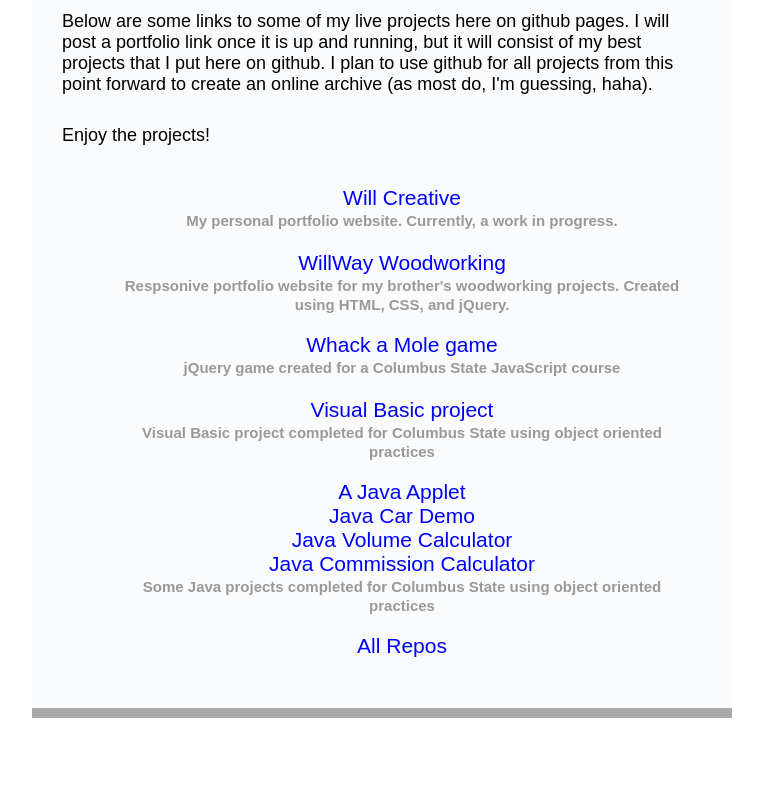
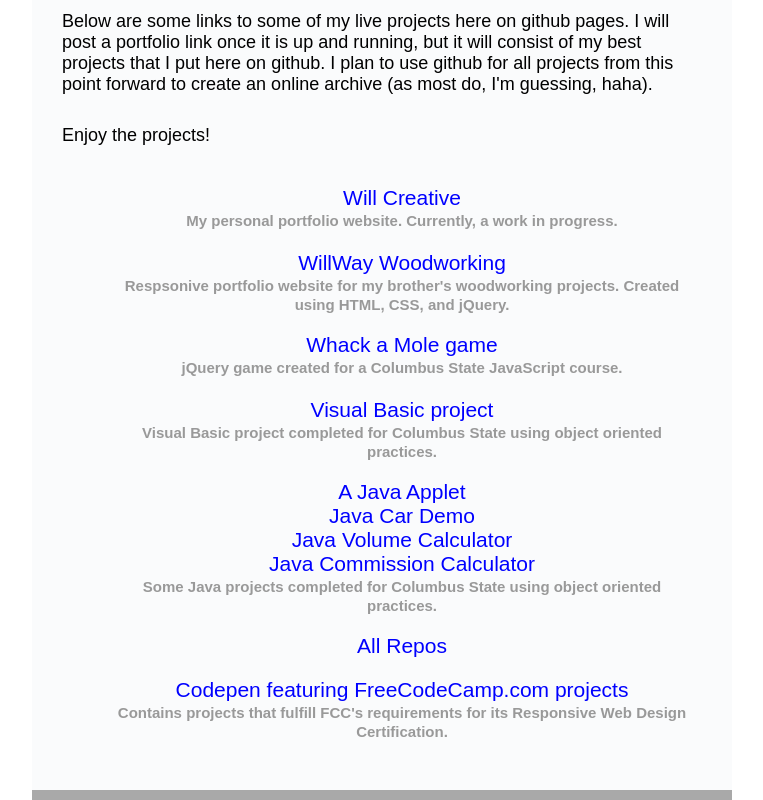
Before and after one commit to derekwilldev/dwilldev.github.io, a plain HTML site: page index.html in a window 1280 px wide. Shown: the part 370-1170 px from the top of the page, without its empty margins (258-1021 px from the left). Before the commit the page ends 1088 px from the top, so only its background shows below. Drawn offline with Linux system fonts and the light colour scheme.

Commit message:
Update index.html

```diff
--- a/index.html
+++ b/index.html
@@ -87,14 +87,15 @@
 	<ul class="text-center">
 	<li class="project-link"><a href="https://dwilldev.github.io/willcreative/">Will Creative</a><br><span>My personal portfolio website. Currently, a work in progress.</span></li>
 	<li class="project-link"><a href="https://github.com/dwilldev/csccvbch12b">WillWay Woodworking</a><br><span>Respsonive portfolio website for my brother's woodworking projects. Created using HTML, CSS, and jQuery.</span></li>
-	<li class="project-link"><a href="https://dwilldev.github.io/whack-a-mole">Whack a Mole game</a><br><span>jQuery game created for a Columbus State JavaScript course</span></li>
-	<li class="project-link"><a href="https://github.com/dwilldev/csccvbch12b">Visual Basic project</a><br><span>Visual Basic project completed for Columbus State using object oriented practices</span></li>
+	<li class="project-link"><a href="https://dwilldev.github.io/whack-a-mole">Whack a Mole game</a><br><span>jQuery game created for a Columbus State JavaScript course.</span></li>
+	<li class="project-link"><a href="https://github.com/dwilldev/csccvbch12b">Visual Basic project</a><br><span>Visual Basic project completed for Columbus State using object oriented practices.</span></li>
 	<li class="project-link"><a href="https://github.com/dwilldev/a-java-applet">A Java Applet</a><br>
 		<a href="https://github.com/dwilldev/java-car-demo">Java Car Demo</a><br>
 		<a href="https://github.com/dwilldev/java-cylinder-calc">Java Volume Calculator</a><br>
 		<a href="https://github.com/dwilldev/java-commission-calc">Java Commission Calculator</a><br>
-		<span>Some Java projects completed for Columbus State using object oriented practices</span></li>
+		<span>Some Java projects completed for Columbus State using object oriented practices.</span></li>
 	<li class="project-link"><a href="https://github.com/dwilldev?tab=repositories">All Repos</a></li>
+	<li class="project-link"><a href="https://codepen.io/Aunnix/">Codepen featuring FreeCodeCamp.com projects</a><br><span>Contains projects that fulfill FCC's requirements for its Responsive Web Design Certification.</span></li>
 	</ul>
 	</div>
 </body>
```
